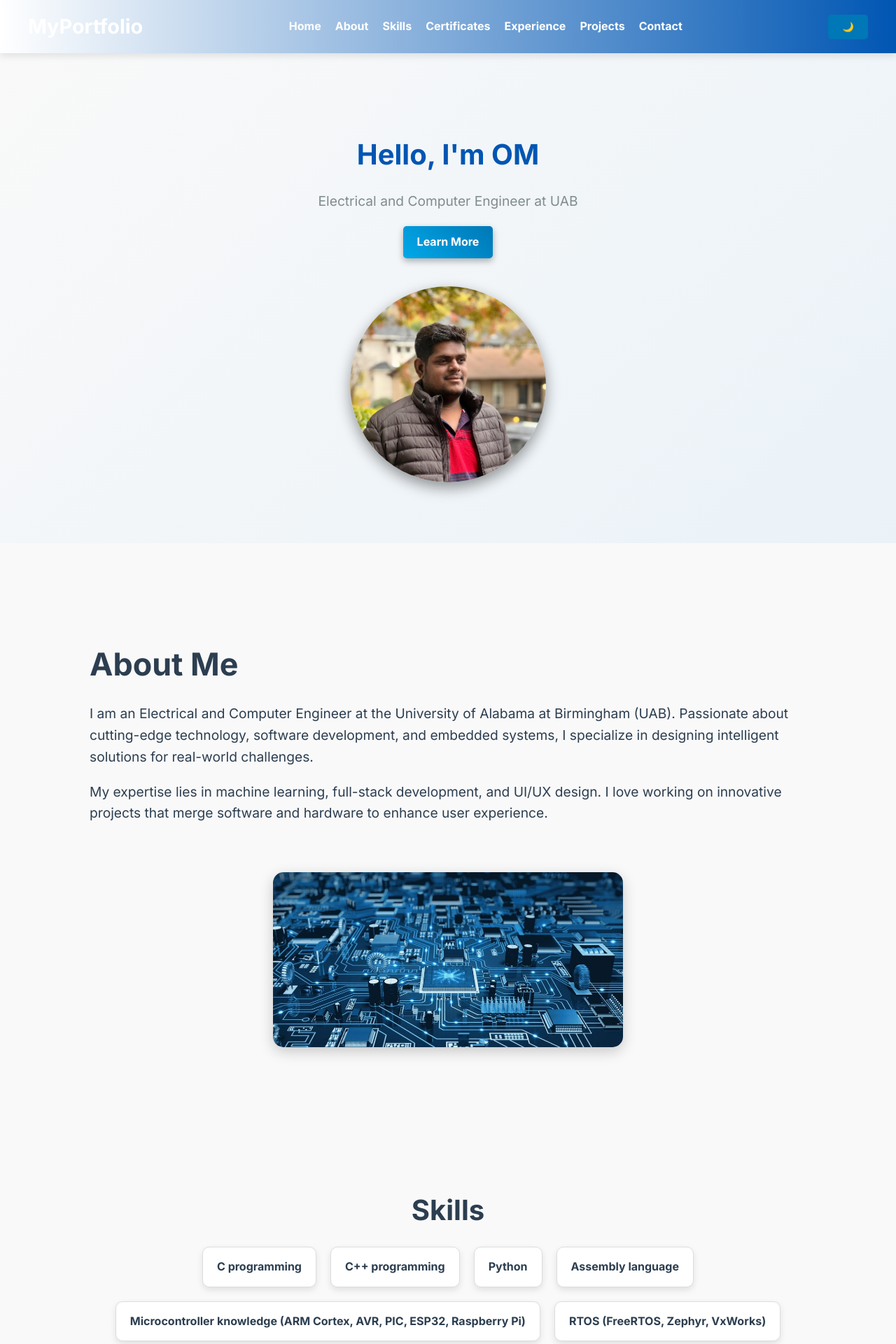
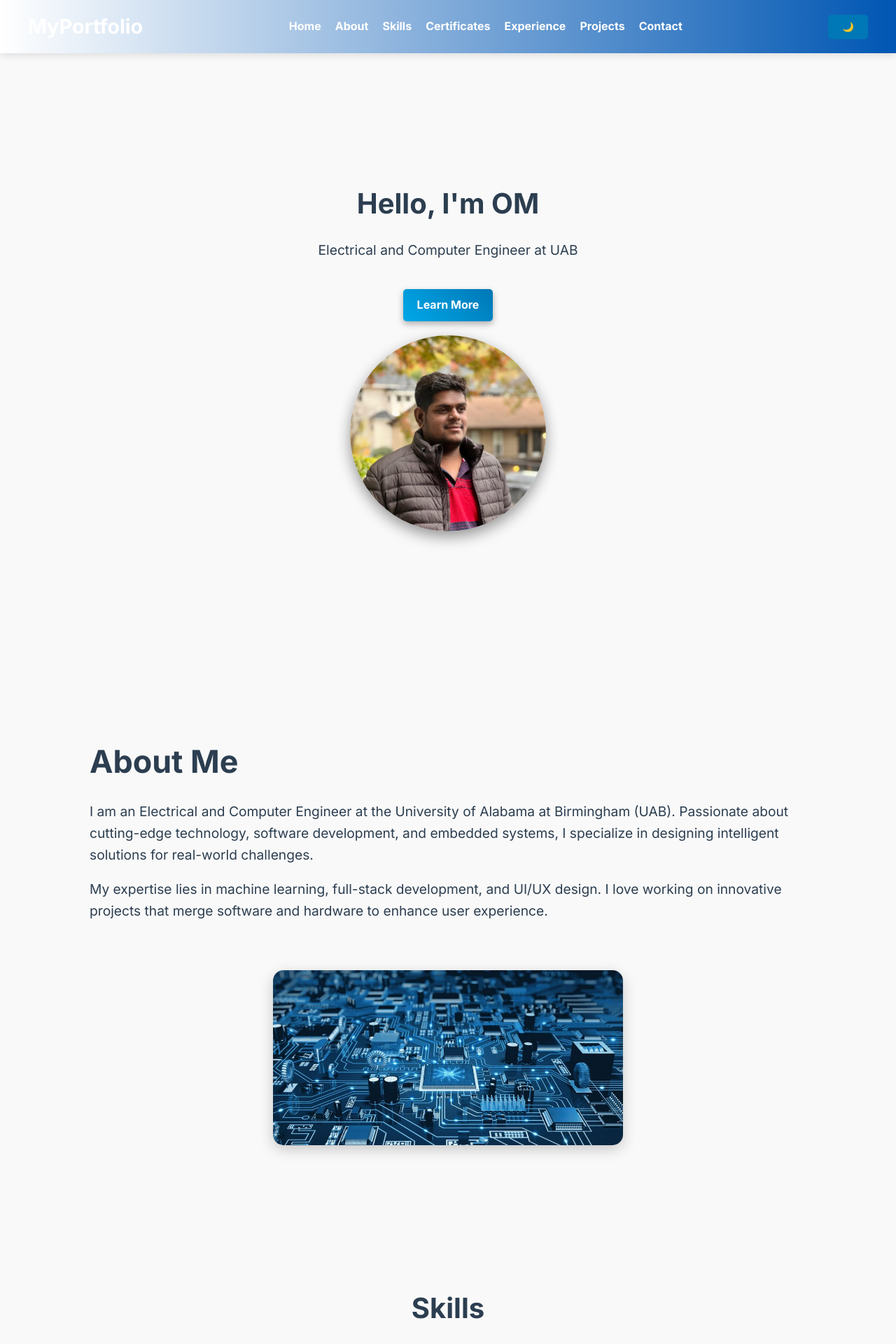
Before and after one commit to Omprakash87/my-portfolio, a Next.js app: page / in a window 1280 px wide. Shown: the top 1920 px of the page at 70% size. Built offline with nearby package versions, Linux system fonts and the light colour scheme.

Commit message:
Enhanced dark theme styling and improved section designs

```diff
--- a/styles/globals.css
+++ b/styles/globals.css
@@ -78,13 +78,13 @@ body {
 }
 
 a {
-  color: var(--link-color);
+  color: var(--link-color); /* Use theme variable */
   text-decoration: none;
   transition: color 0.3s ease;
 }
 
 a:hover {
-  color: var(--link-hover-color);
+  color: var(--link-hover-color); /* Use theme variable */
 }
 
 button, .cta, .hire-button {
@@ -105,17 +105,16 @@ button:hover, .cta:hover, .hire-button:hover {
 
 /* 🌟 Hero Section Styling */
 .hero {
-  display: flex;
-  flex-direction: column;
-  align-items: center;
-  justify-content: center;
+  display: flex; /* Use flexbox for alignment */
+  flex-direction: column; /* Stack content vertically */
+  justify-content: center; /* Center content vertically */
+  align-items: center; /* Center content horizontally */
+  height: 100vh; /* Full viewport height */
+  background-color: var(--background-color); /* Use theme variable */
+  color: var(--text-color); /* Use theme variable */
   text-align: center;
-  padding: 80px 20px;
-  background: linear-gradient(135deg, var(--background-color), #eaf2f8); /* Light gradient for light theme */
-}
-
-[data-theme="dark"] .hero {
-  background: linear-gradient(135deg, var(--background-color), #2c2c2c); /* Dark gradient for dark theme */
+  padding: 20px;
+  transition: background-color 0.3s ease, color 0.3s ease;
 }
 
 .hero-content {
@@ -123,40 +122,47 @@ button:hover, .cta:hover, .hire-button:hover {
   text-align: center;
 }
 
-.profile-picture {
-  width: 150px;
-  height: 150px;
-  border-radius: 50%; /* Circular image */
-  border: 4px solid #0056b3; /* Blue border */
-  margin-top: 30px; /* Add spacing above the profile picture */
-  box-shadow: 0 4px 10px rgba(0, 0, 0, 0.1); /* Subtle shadow */
-}
-
 .hero h1 {
+  color: var(--text-color); /* Use theme variable */
   font-size: 2.5rem;
-  color: #0056b3; /* Blue text */
   margin-bottom: 10px;
 }
 
 .hero p {
+  color: var(--text-color); /* Use theme variable */
   font-size: 1.2rem;
-  color: #7f8c8d; /* Neutral gray */
   margin-bottom: 20px;
 }
 
+.hero-image {
+  margin-top: 20px;
+}
+
+.hero-image img {
+  width: 280px;
+  height: 280px;
+  border-radius: 50%;
+  box-shadow: 0 8px 20px rgba(0, 0, 0, 0.4);
+  object-fit: cover;
+  opacity: 0;
+  transform: scale(0.8);
+  animation: fadeInProfile 1s ease-out forwards 0.5s;
+}
+
 .cta {
-  background-color: #0056b3; /* Blue button */
-  color: white;
+  background-color: var(--button-bg); /* Use theme variable */
+  color: var(--button-text); /* Use theme variable */
   padding: 10px 20px;
   font-size: 1rem;
   border-radius: 5px;
   text-decoration: none;
   transition: all 0.3s ease;
-  margin-bottom: 40px; /* Add spacing below the button */
+  margin-top: 20px;
 }
 
 .cta:hover {
-  background-color: #007acc; /* Lighter blue */
+  background-color: var(--hover-bg); /* Use theme variable */
+  color: var(--hover-text); /* Use theme variable */
 }
 
 /* 🌟 Call to Action Button */
@@ -300,15 +306,16 @@ button:hover, .cta:hover, .hire-button:hover {
 }
 /* 🌟 Skills Section */
 .skills {
+  background-color: var(--background-color); /* Use theme variable */
+  color: var(--text-color); /* Use theme variable */
   text-align: center;
   padding: 60px 20px;
-  background-color: var(--background-color); /* Use theme variable */
-  color: var(--text-color); /* Use theme variable */
+  transition: background-color 0.3s ease, color 0.3s ease;
 }
 
 .skills h2 {
+  color: var(--text-color); /* Use theme variable */
   font-size: 2.5rem;
-  color: var(--text-color); /* Use theme variable */
   margin-bottom: 20px;
 }
 
@@ -327,18 +334,12 @@ button:hover, .cta:hover, .hire-button:hover {
   padding: 15px 20px;
   border: 1px solid var(--card-border); /* Use theme variable */
   border-radius: 10px;
-  box-shadow: 0 4px 10px rgba(0, 0, 0, 0.1);
-  font-size: 1rem;
-  font-weight: bold;
-  text-align: center;
-  transition: all 0.3s ease;
+  transition: background-color 0.3s ease, color 0.3s ease;
 }
 
 .skill-box:hover {
   background: var(--hover-bg); /* Use theme variable */
   color: var(--hover-text); /* Use theme variable */
-  transform: translateY(-5px);
-  box-shadow: 0 6px 15px rgba(0, 0, 0, 0.2);
 }
 /* 🌟 Projects Section */
 .projects {
@@ -449,22 +450,22 @@ button:hover, .cta:hover, .hire-button:hover {
 }
 /* 🌟 Contact Section */
 .contact {
-  padding: 100px 10%;
   background-color: var(--background-color); /* Use theme variable */
   color: var(--text-color); /* Use theme variable */
   text-align: center;
-  transition: all 0.5s ease-in-out;
+  padding: 100px 10%;
+  transition: background-color 0.3s ease, color 0.3s ease;
 }
 
 .contact h2 {
+  color: var(--text-color); /* Use theme variable */
   font-size: 2.8rem;
-  color: var(--text-color); /* Use theme variable */
   margin-bottom: 20px;
 }
 
 .contact p {
+  color: var(--text-color); /* Use theme variable */
   font-size: 1.2rem;
-  color: var(--text-color); /* Use theme variable */
   margin-bottom: 20px;
 }
 
@@ -480,35 +481,18 @@ button:hover, .cta:hover, .hire-button:hover {
   background: var(--card-bg); /* Use theme variable */
   color: var(--text-color); /* Use theme variable */
   border: 1px solid var(--card-border); /* Use theme variable */
-  width: 100%;
-  padding: 12px;
-  margin: 8px 0;
-  border-radius: 5px;
-  transition: all 0.3s ease;
-}
-
-.contact-form input:hover, .contact-form textarea:hover {
-  background: #eaf2f8; /* Light blue for hover effect */
-}
-
-.contact-form textarea {
-  height: 150px;
+  transition: background-color 0.3s ease, color 0.3s ease;
 }
 
 .contact-form button {
   background: var(--button-bg); /* Use theme variable */
   color: var(--button-text); /* Use theme variable */
-  padding: 12px;
-  border-radius: 5px;
-  font-weight: bold;
-  cursor: pointer;
-  transition: all 0.3s ease-in-out;
+  transition: background-color 0.3s ease, color 0.3s ease;
 }
 
 .contact-form button:hover {
   background: var(--hover-bg); /* Use theme variable */
   color: var(--hover-text); /* Use theme variable */
-  transform: scale(1.1);
 }
 
 /* 🌟 About Me Section */
@@ -856,3 +840,13 @@ button, .cta, .hire-button {
 .card, .certificate-card, .skill-box {
   transition: background-color 0.3s ease, color 0.3s ease, transform 0.2s ease;
 }
+
+h1, h2, h3, h4, h5, h6 {
+  color: var(--text-color); /* Use theme variable */
+  transition: color 0.3s ease;
+}
+
+p {
+  color: var(--text-color); /* Use theme variable */
+  transition: color 0.3s ease;
+}
```
